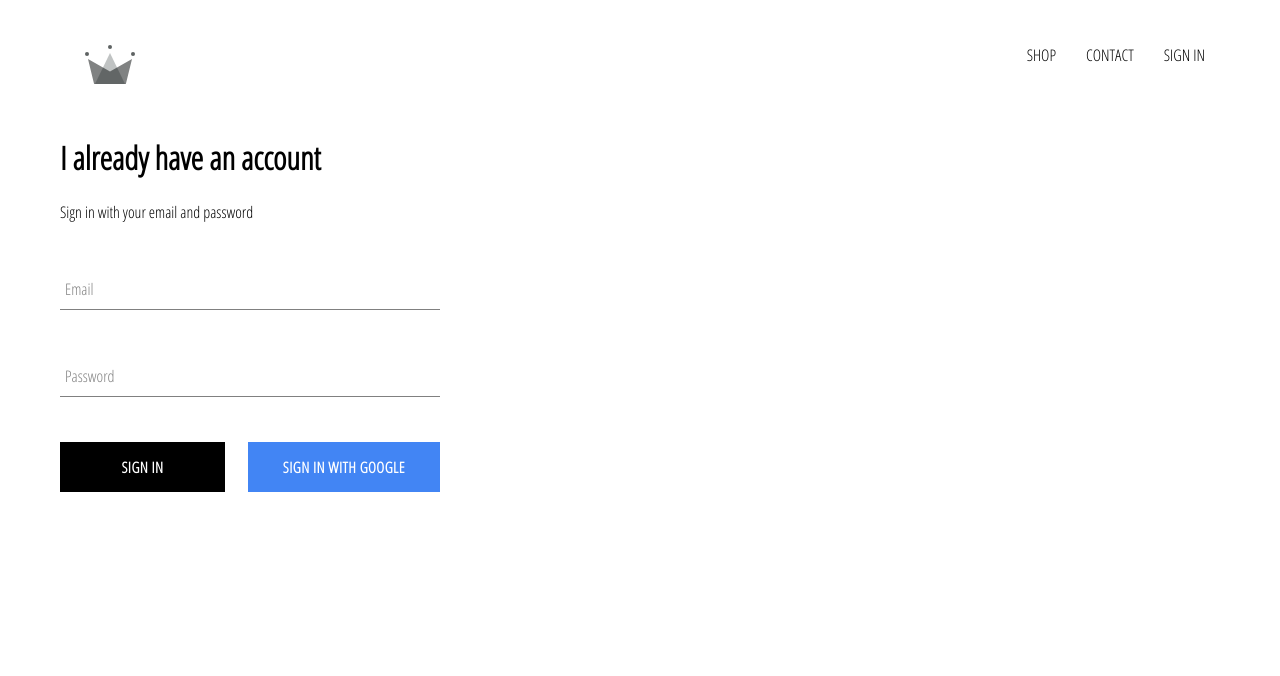
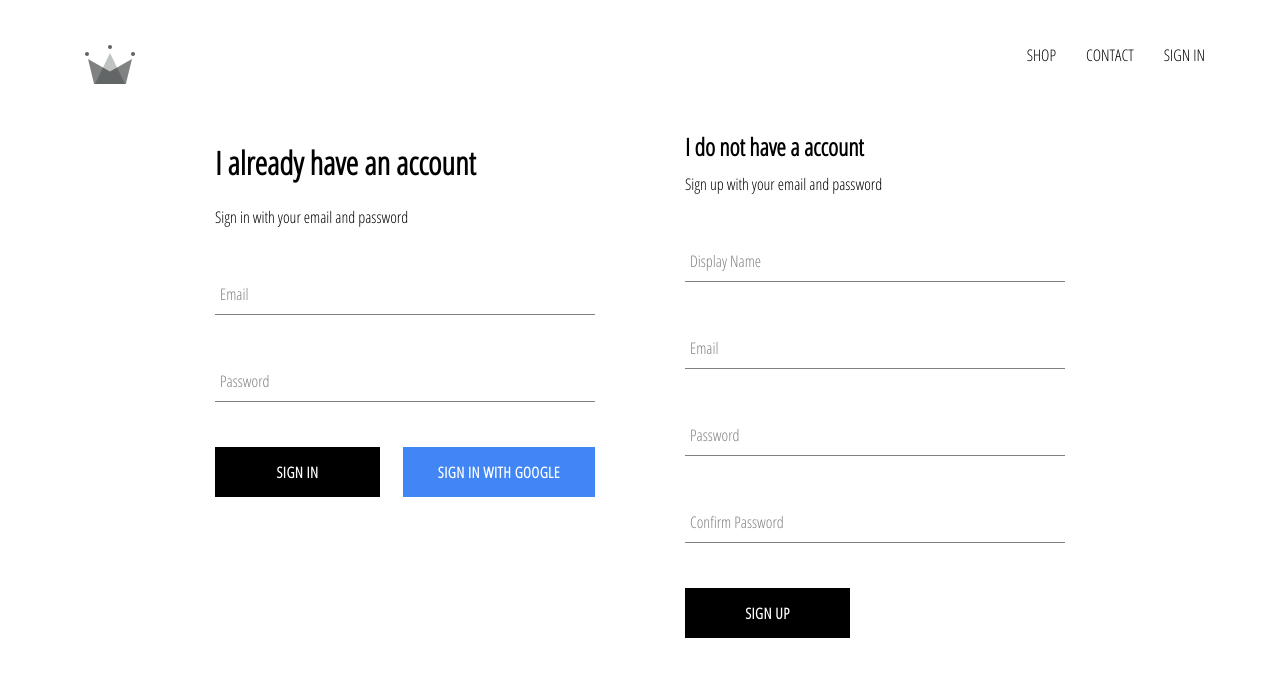
Before and after one commit to kmanish1996/thrift-clothing, a React (Create React App) app: page /signin in a window 1280 px wide. Shown: the top 676 px of the page. Built offline with nearby package versions, Linux system fonts and the light colour scheme; no server answers.

Commit message:
Added Firebase database and added Signup and also update SignIn funcionality

```diff
--- a/src/App.js
+++ b/src/App.js
@@ -6,7 +6,7 @@
 import Header from './components/header/header.component'
 import SignInAndSignUp from './pages/sign-in-and-sign-up/sign-in-and-sign-up.component'
 import { Switch, Route } from 'react-router-dom';
-import {auth} from './firebase/firebase.utils'
+import {auth, createUserProfileDocument} from './firebase/firebase.utils'
 
 
 class App extends React.Component {
@@ -21,11 +21,28 @@
   unsubscribeFromAuth = null;
 
   //Firing a fetch to backend
-  componentDidMount(){
-    this.unsubscribeFromAuth = auth.onAuthStateChanged(user =>
-      {this.setState({currentUser : user});
+  componentDidMount() {
+    this.unsubscribeFromAuth = auth.onAuthStateChanged(async userAuth => {
+      if (userAuth) {
+        const userRef = await createUserProfileDocument(userAuth);
+
+        userRef.onSnapshot(snapShot => {
+          this.setState({
+            currentUser: {
+              id: snapShot.id,
+              ...snapShot.data()
+            }
+          });
+
+          console.log(this.state);
+        });
+      }
+      else {
+        this.setState({ currentUser: userAuth });
+      }
     });
   }
+
 
   componentWillUnmount(){
     this.unsubscribeFromAuth();
--- a/src/components/custom-button/custom-button.component.jsx
+++ b/src/components/custom-button/custom-button.component.jsx
@@ -3,7 +3,7 @@
 import './custom-button.styles.scss'
 
 const CustomButton = ({children, isGoogleSignIn, ...otherProps}) => (
-    <button className={`${isGoogleSignIn ? 'google-sign-in':''} custom-button`} {...otherProps}>
+    <button className={`${isGoogleSignIn ? 'google-sign-in' : ''} custom-button`} {...otherProps}>
         {children}
     </button>
 );
--- a/src/components/sign-in/sign-in.component.jsx
+++ b/src/components/sign-in/sign-in.component.jsx
@@ -2,7 +2,7 @@
 
 import FormInput from '../form-input/form-input.component'
 import CustomButton from '../custom-button/custom-button.component'
-import {signInWithGoogle} from '../../firebase/firebase.utils'
+import {auth, signInWithGoogle} from '../../firebase/firebase.utils'
 
 import './sign-in.styles.scss';
 
@@ -18,10 +18,18 @@
         }
     }
 
-    handleSubmit = event =>{
+    handleSubmit = async event =>{
         event.preventDefault();
-        this.setState({ email:'', password:'' })
-    }
+
+        const {email, password} = this.state;
+
+        try {
+            await auth.signInWithEmailAndPassword(email,password);
+            this.setState({ email:'', password:'' })
+        } catch (error) {
+            console.log(error);
+        }
+    };
 
     handleChange = event =>{
         const{value, name} = event.target;
--- /dev/null
+++ b/src/components/sign-up/sign-up.component.jsx
@@ -0,0 +1,103 @@
+import React from 'react';
+
+import FormInput from '../form-input/form-input.component';
+import CustomButton from '../custom-button/custom-button.component';
+
+import { auth, createUserProfileDocument } from '../../firebase/firebase.utils';
+
+import './sign-up.styles.scss';
+
+class SignUp extends React.Component {
+  constructor() {
+    super();
+
+    this.state = {
+      displayName: '',
+      email: '',
+      password: '',
+      confirmPassword: ''
+    };
+  }
+
+  handleSubmit = async event => {
+    event.preventDefault();
+
+    const { displayName, email, password, confirmPassword } = this.state;
+
+    if (password !== confirmPassword) {
+      alert("passwords don't match");
+      return;
+    }
+
+    try {
+      const { user } = await auth.createUserWithEmailAndPassword(
+        email,
+        password
+      );
+
+      await createUserProfileDocument(user, { displayName });
+
+      this.setState({
+        displayName: '',
+        email: '',
+        password: '',
+        confirmPassword: ''
+      });
+    } catch (error) {
+      console.error(error);
+    }
+  };
+
+  handleChange = event => {
+    const { name, value } = event.target;
+
+    this.setState({ [name]: value });
+  };
+
+  render() {
+    const { displayName, email, password, confirmPassword } = this.state;
+    return (
+      <div className='sign-up'>
+        <h2 className='title'>I do not have a account</h2>
+        <span>Sign up with your email and password</span>
+        <form className='sign-up-form' onSubmit={this.handleSubmit}>
+          <FormInput
+            type='text'
+            name='displayName'
+            value={displayName}
+            onChange={this.handleChange}
+            label='Display Name'
+            required
+          />
+          <FormInput
+            type='email'
+            name='email'
+            value={email}
+            onChange={this.handleChange}
+            label='Email'
+            required
+          />
+          <FormInput
+            type='password'
+            name='password'
+            value={password}
+            onChange={this.handleChange}
+            label='Password'
+            required
+          />
+          <FormInput
+            type='password'
+            name='confirmPassword'
+            value={confirmPassword}
+            onChange={this.handleChange}
+            label='Confirm Password'
+            required
+          />
+          <CustomButton type='submit'>SIGN UP</CustomButton>
+        </form>
+      </div>
+    );
+  }
+}
+
+export default SignUp;
--- /dev/null
+++ b/src/components/sign-up/sign-up.styles.scss
@@ -0,0 +1,9 @@
+.sign-up {
+    display: flex;
+    flex-direction: column;
+    width: 380px;
+
+    .title {
+      margin: 10px 0;
+    }
+  }
--- a/src/firebase/firebase.utils.js
+++ b/src/firebase/firebase.utils.js
@@ -13,6 +13,31 @@
     measurementId: "G-Z0GV3ZZH72"
   };
 
+  export const createUserProfileDocument = async (userAuth, additionalData) => {
+    if (!userAuth) return;
+
+    const userRef = firestore.doc(`users/${userAuth.uid}`);
+
+    const snapShot = await userRef.get();
+
+    if (!snapShot.exists) {
+      const { displayName, email } = userAuth;
+      const createdAt = new Date();
+      try {
+        await userRef.set({
+          displayName,
+          email,
+          createdAt,
+          ...additionalData
+        });
+      } catch (error) {
+        console.log('error creating user', error.message);
+      }
+    }
+
+    return userRef;
+  };
+
 firebase.initializeApp(config);
 
 export const auth = firebase.auth();
--- a/src/pages/sign-in-and-sign-up/sign-in-and-sign-up.component.jsx
+++ b/src/pages/sign-in-and-sign-up/sign-in-and-sign-up.component.jsx
@@ -1,12 +1,15 @@
 import React from 'react';
 
 import SignIn from '../../components/sign-in/sign-in.component';
+import SignUp from '../../components/sign-up/sign-up.component';
+
 
 import './sign-in-and-sign-up.styles.scss'
 
 const SignInAndSignUp = () => (
     <div className='sign-in-and-sign-up'>
         <SignIn/>
+        <SignUp/>
     </div>
 );
 
--- a/src/pages/sign-in-and-sign-up/sign-in-and-sign-up.styles.scss
+++ b/src/pages/sign-in-and-sign-up/sign-in-and-sign-up.styles.scss
@@ -0,0 +1,6 @@
+.sign-in-and-sign-up {
+    width: 850px;
+    display: flex;
+    justify-content: space-between;
+    margin: 30px auto;
+  }
```
